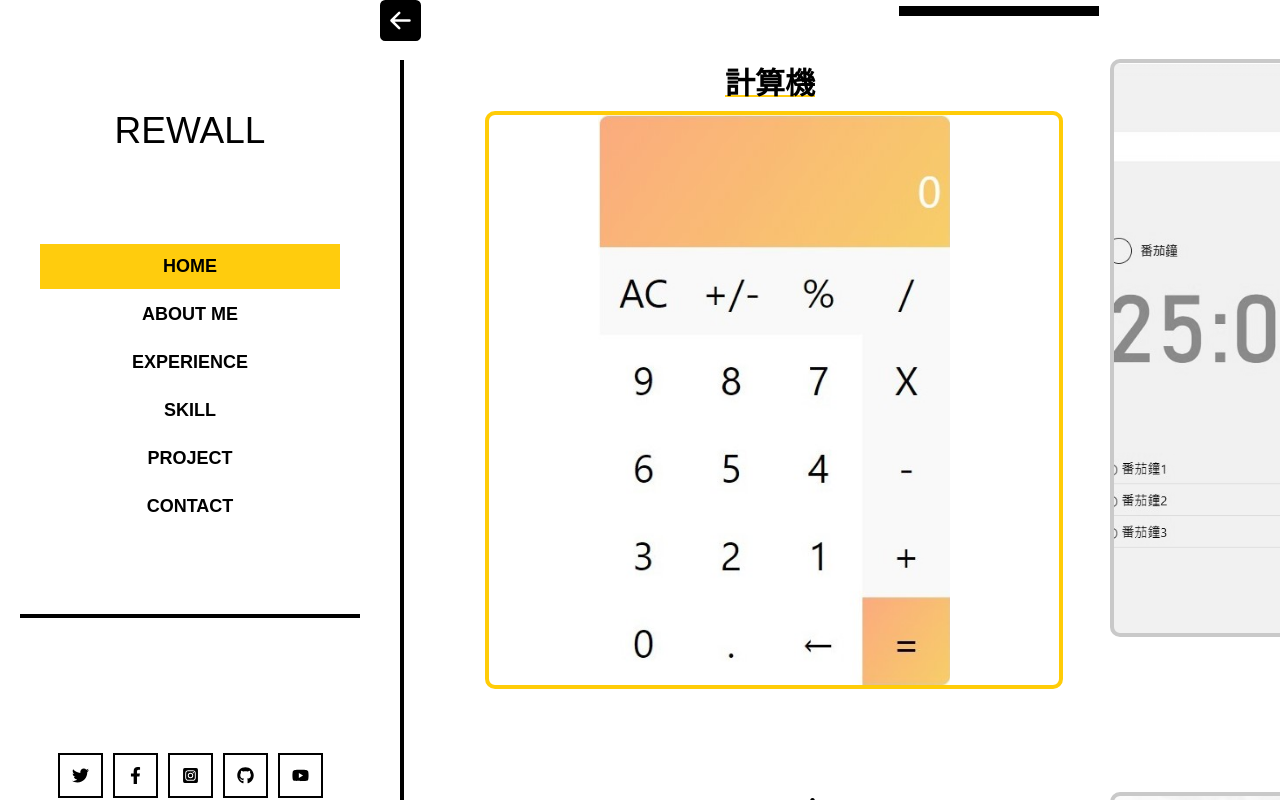
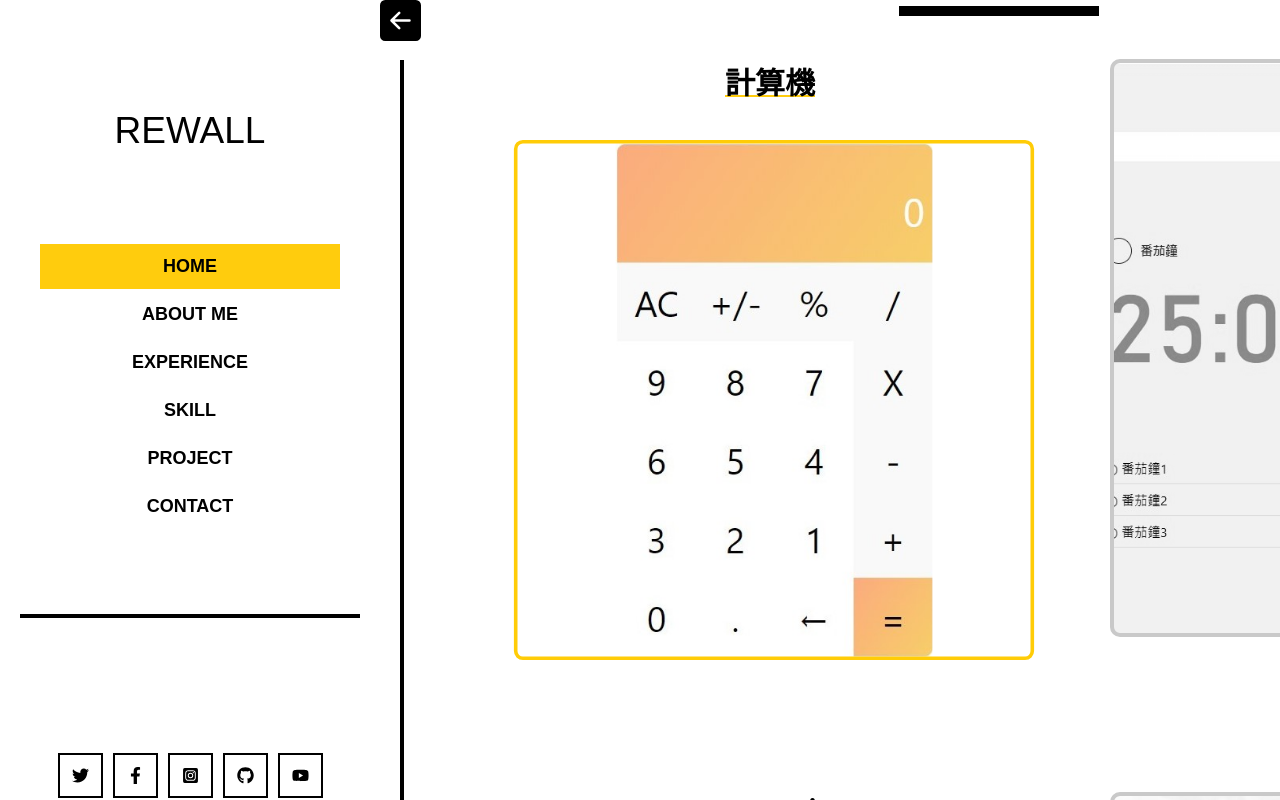
Before and after one commit to g01965250/resume, a React (Create React App) app: page / in a window 1280 px wide. In both pictures the pointer is over the element 774 px from the left and 5366 px from the top of the page. Shown: the part 4966-5766 px from the top of the page. Built offline with nearby package versions, Linux system fonts and the light colour scheme.

Commit message:
img min-width update

```diff
--- a/src/App.css
+++ b/src/App.css
@@ -419,6 +419,8 @@ margin: 0 0 20px;
 .project-list-image:hover{
   filter:none;
   background-size:contain ;
+  transform: scale(0.9,0.9);
+  transition:all 0.5s ease 0s
 }
 .img1{
   background-image: url(./image/Calculator.jpg);
```
